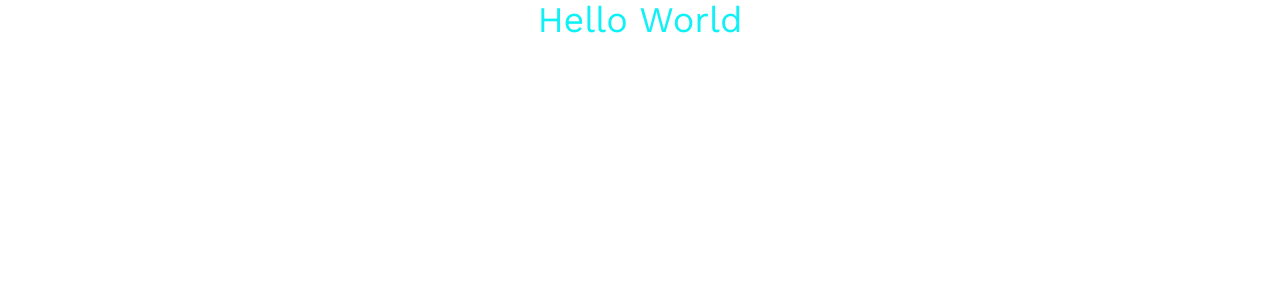
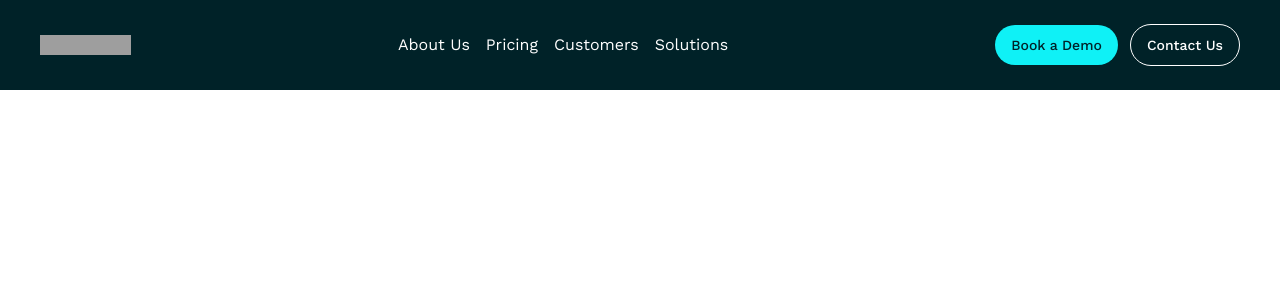
Before and after one commit to AdalOnShow/wizia-landing-page, a React (Vite) app: page / in a window 1280 px wide. Shown: the top 300 px of the page. Built offline with nearby package versions, Linux system fonts and the light colour scheme; grey boxes are pictures that could not be loaded.

Commit message:
ready Navbar and responsive

```diff
--- a/src/App.jsx
+++ b/src/App.jsx
@@ -1,7 +1,9 @@
+import Navbar from "./components/Navbar.jsx";
+
 const App = () => {
     return (
         <main className="font-montserrat text-white">
-            <h1 className="text-center text-4xl font-workSans text-teal-50">Hello World</h1>
+            <Navbar />
         </main>
     )
 }
--- a/src/components/Button.jsx
+++ b/src/components/Button.jsx
@@ -0,0 +1,10 @@
+/* eslint-disable react/prop-types */
+const Button = ({ label, bgColor, className }) => {
+    return (
+        <button
+            className={`font-workSans font-medium text-sm rounded-full py-2.5 px-4 ${bgColor ? "bg-teal-50 text-teal-300" : "bg-transparent text-white border border-white"} ${className}`}>
+            {label}
+        </button>
+    )
+}
+export default Button
--- a/src/components/MobileNav.jsx
+++ b/src/components/MobileNav.jsx
@@ -0,0 +1,33 @@
+/* eslint-disable react/prop-types */
+import { navItems } from "../constants/index.js";
+import Button from "./Button.jsx";
+
+const MobileNav = ({ toggleMenu }) => {
+    return (
+        <div className="md:hidden absolute top-0 left-0 w-full h-screen bg-teal-300 z-50 p-6 overflow-y-hidden">
+            <div className="flex justify-between items-center pb-6">
+                <a href="/">
+                    <img src="/logo.svg" alt="logo" className="w-16 h-[14px]" />
+                </a>
+                <button onClick={toggleMenu} aria-label="Close Menu" className="m-1">
+                    <img src="/close.svg" alt="menu" className="size-6" />
+                </button>
+            </div>
+
+            <div className="flex-center flex-col gap-4">
+                <div className="flex-center flex-col">
+                    {navItems.map(({ name, href }, id) => (
+                        <a href={href} key={id}>
+                            <p className="block font-workSans text-base active:text-white/80 transition-all duration-200 py-4">{name}</p>
+                        </a>
+                    ))}
+                </div>
+                <div className="flex flex-col w-full justify-center items-center gap-3">
+                    <Button label="Book a Demo" bgColor className="w-full" />
+                    <Button label="Contact Us" className="w-full" />
+                </div>
+            </div>
+        </div>
+    )
+}
+export default MobileNav
--- a/src/components/Navbar.jsx
+++ b/src/components/Navbar.jsx
@@ -0,0 +1,44 @@
+import { navItems } from "../constants/index.js";
+import Button from "./Button.jsx";
+import { useEffect, useState } from "react";
+import MobileNav from "./MobileNav.jsx";
+
+const Navbar = () => {
+
+    const [isMenuOpen, setIsMenuOpen] = useState(false);
+    const toggleMenu = () => setIsMenuOpen((prevState) => !prevState);
+
+    useEffect(() => {
+        const bodyClass = document.body.classList;
+        isMenuOpen ? bodyClass.add("no-scroll") : bodyClass.remove("no-scroll");
+        return () => bodyClass.remove("no-scroll");
+    }, [isMenuOpen]);
+
+
+    return (<header className="py-6 bg-teal-300">
+        <div
+            className="container mx-auto max-w-[1200px] flex justify-between items-center gap-2.5 px-6 md:px-10 xl:px-0">
+            <a href="/">
+                <img src="/logo.svg" alt="logo" className="w-16 h-[14px] md:w-[91px] md:h-5" />
+            </a>
+
+            <div className="hidden md:flex justify-center items-center gap-4">
+                {navItems.map(({ name, href }, id) => (<a href={href} key={id}>
+                    <p className="font-workSans text-base hover:text-white/80 transition-all duration-200">{name}</p>
+                </a>))}
+            </div>
+
+            <div className="hidden md:flex justify-center items-center gap-3">
+                <Button label="Book a Demo" bgColor />
+                <Button label="Contact Us" />
+            </div>
+
+            <button onClick={toggleMenu} className="m-1 block md:hidden">
+                <img src="/menu.svg" alt="menu" className="size-6" />
+            </button>
+        </div>
+
+        {isMenuOpen && <MobileNav toggleMenu={toggleMenu} />}
+    </header>)
+}
+export default Navbar
--- a/src/constants/index.js
+++ b/src/constants/index.js
@@ -0,0 +1,18 @@
+export const navItems = [
+    {
+        name: "About Us",
+        href: "/",
+    },
+    {
+        name: "Pricing",
+        href: "/",
+    },
+    {
+        name: "Customers",
+        href: "/",
+    },
+    {
+        name: "Solutions",
+        href: "/",
+    },
+]
--- a/src/index.css
+++ b/src/index.css
@@ -7,3 +7,7 @@
 .flex-center {
   @apply flex justify-center items-center;
 }
+
+.no-scroll {
+  overflow: hidden;
+}
```
